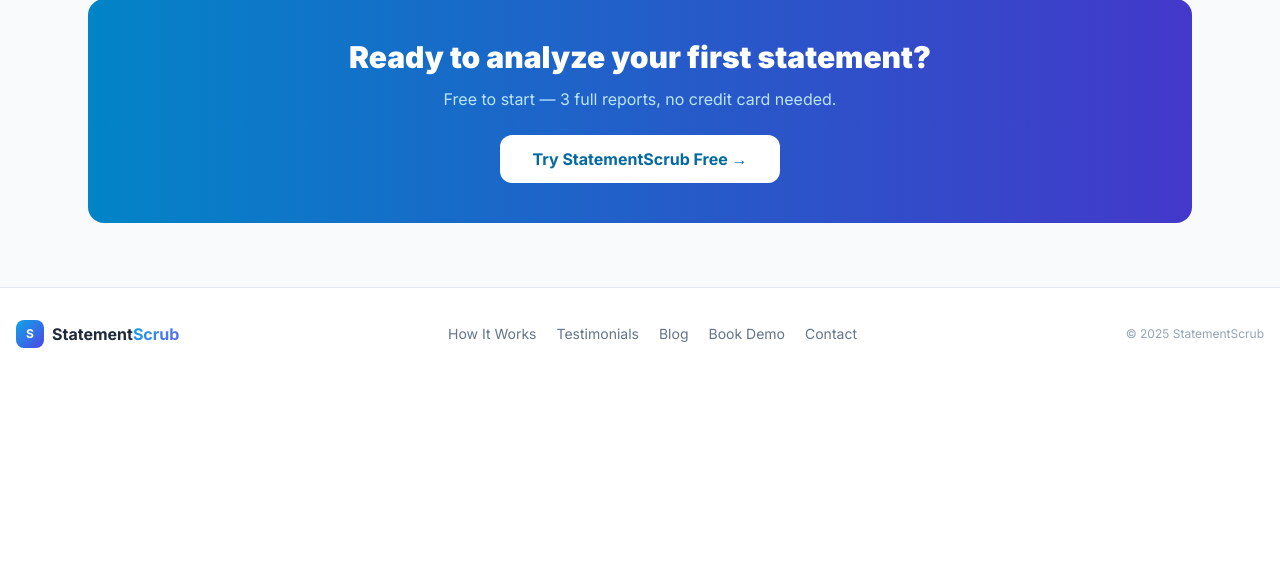
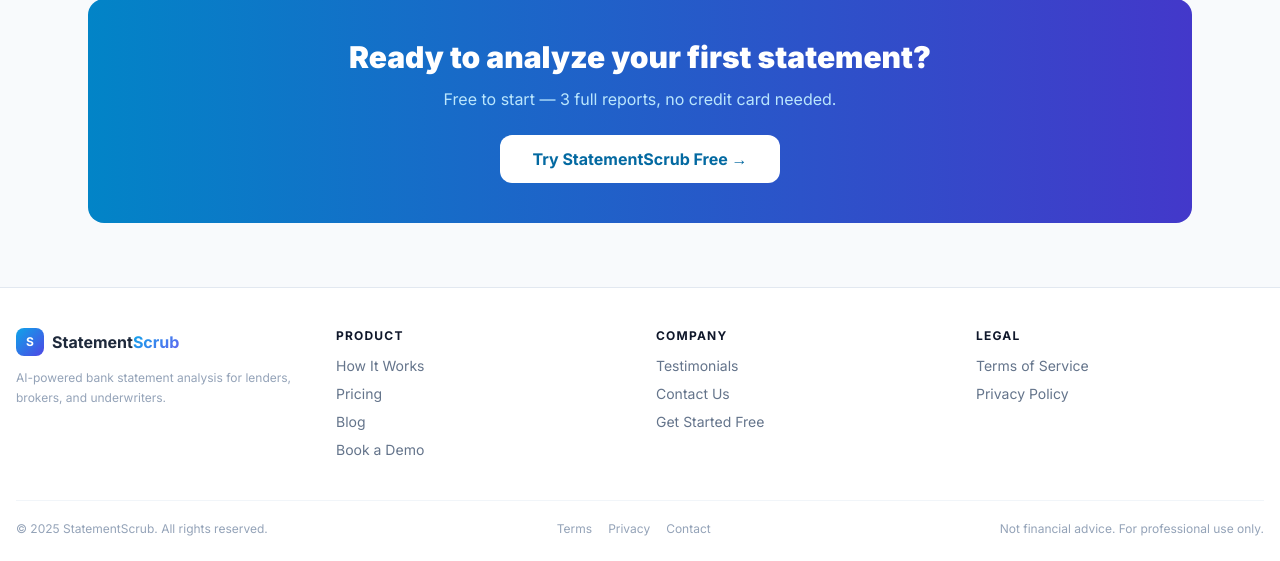
Before and after one commit to smit-2324/statementiq, a FastAPI app: page /blog in a window 1280 px wide. Shown: the part 3434-3995 px from the top of the page. Before the commit the page ends 3782 px from the top, so only its background shows below. Run offline with FastAPI, Linux system fonts and the light colour scheme; parts of the project's set-up code (start-up, migrations or seed data) failed here and were passed over; some libraries are stand-ins or nearby versions.

Commit message:
feat: add Terms of Service, Privacy Policy pages and full legal footer

```diff
--- a/app/templates/base.html
+++ b/app/templates/base.html
@@ -81,22 +81,54 @@
   </main>
 
   <footer class="border-t border-slate-200 bg-white">
-    <div class="max-w-7xl mx-auto px-4 py-8">
-      <div class="flex flex-col sm:flex-row items-center justify-between gap-4">
-        <a href="/" class="flex items-center gap-2">
-          <div class="w-7 h-7 bg-gradient-to-br from-sky-500 to-indigo-600 rounded-lg flex items-center justify-center">
-            <span class="text-white font-bold text-xs">S</span>
-          </div>
-          <span class="font-bold text-slate-800">Statement<span class="gradient-text">Scrub</span></span>
-        </a>
-        <div class="flex flex-wrap justify-center gap-5 text-sm text-slate-500">
-          <a href="/how-it-works" class="hover:text-sky-600 transition-colors">How It Works</a>
-          <a href="/testimonials" class="hover:text-sky-600 transition-colors">Testimonials</a>
-          <a href="/blog" class="hover:text-sky-600 transition-colors">Blog</a>
-          <a href="/demo" class="hover:text-sky-600 transition-colors">Book Demo</a>
+    <div class="max-w-7xl mx-auto px-4 pt-10 pb-6">
+      <div class="grid grid-cols-2 sm:grid-cols-4 gap-8 mb-10">
+        <!-- Brand -->
+        <div class="col-span-2 sm:col-span-1">
+          <a href="/" class="flex items-center gap-2 mb-3">
+            <div class="w-7 h-7 bg-gradient-to-br from-sky-500 to-indigo-600 rounded-lg flex items-center justify-center">
+              <span class="text-white font-bold text-xs">S</span>
+            </div>
+            <span class="font-bold text-slate-800">Statement<span class="gradient-text">Scrub</span></span>
+          </a>
+          <p class="text-slate-400 text-xs leading-relaxed">AI-powered bank statement analysis for lenders, brokers, and underwriters.</p>
+        </div>
+        <!-- Product -->
+        <div>
+          <div class="text-xs font-bold text-slate-900 uppercase tracking-widest mb-3">Product</div>
+          <ul class="space-y-2 text-sm text-slate-500">
+            <li><a href="/how-it-works" class="hover:text-sky-600 transition-colors">How It Works</a></li>
+            <li><a href="/#pricing" class="hover:text-sky-600 transition-colors">Pricing</a></li>
+            <li><a href="/blog" class="hover:text-sky-600 transition-colors">Blog</a></li>
+            <li><a href="/demo" class="hover:text-sky-600 transition-colors">Book a Demo</a></li>
+          </ul>
+        </div>
+        <!-- Company -->
+        <div>
+          <div class="text-xs font-bold text-slate-900 uppercase tracking-widest mb-3">Company</div>
+          <ul class="space-y-2 text-sm text-slate-500">
+            <li><a href="/testimonials" class="hover:text-sky-600 transition-colors">Testimonials</a></li>
+            <li><a href="/contact" class="hover:text-sky-600 transition-colors">Contact Us</a></li>
+            <li><a href="/auth/register" class="hover:text-sky-600 transition-colors">Get Started Free</a></li>
+          </ul>
+        </div>
+        <!-- Legal -->
+        <div>
+          <div class="text-xs font-bold text-slate-900 uppercase tracking-widest mb-3">Legal</div>
+          <ul class="space-y-2 text-sm text-slate-500">
+            <li><a href="/terms" class="hover:text-sky-600 transition-colors">Terms of Service</a></li>
+            <li><a href="/privacy" class="hover:text-sky-600 transition-colors">Privacy Policy</a></li>
+          </ul>
+        </div>
+      </div>
+      <div class="border-t border-slate-100 pt-5 flex flex-col sm:flex-row items-center justify-between gap-2 text-xs text-slate-400">
+        <span>© 2025 StatementScrub. All rights reserved.</span>
+        <span class="flex gap-4">
+          <a href="/terms" class="hover:text-sky-600 transition-colors">Terms</a>
+          <a href="/privacy" class="hover:text-sky-600 transition-colors">Privacy</a>
           <a href="/contact" class="hover:text-sky-600 transition-colors">Contact</a>
-        </div>
-        <span class="text-xs text-slate-400">© 2025 StatementScrub</span>
+        </span>
+        <span>Not financial advice. For professional use only.</span>
       </div>
     </div>
   </footer>
```
Also changed, not shown: app/routers/pages.py (+10 -0 lines), app/templates/privacy.html (added, +97 -0 lines), app/templates/terms.html (added, +83 -0 lines).
